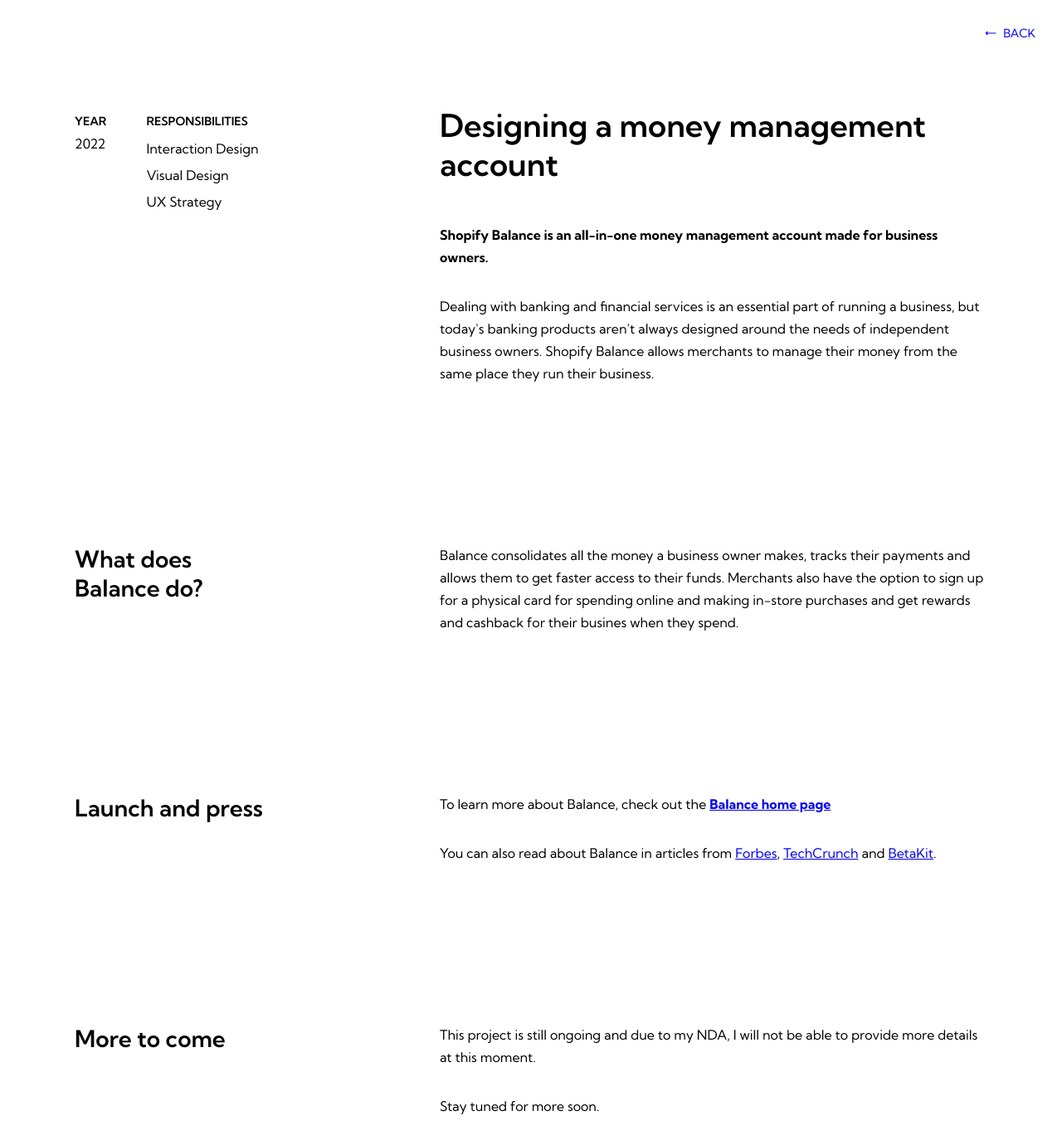
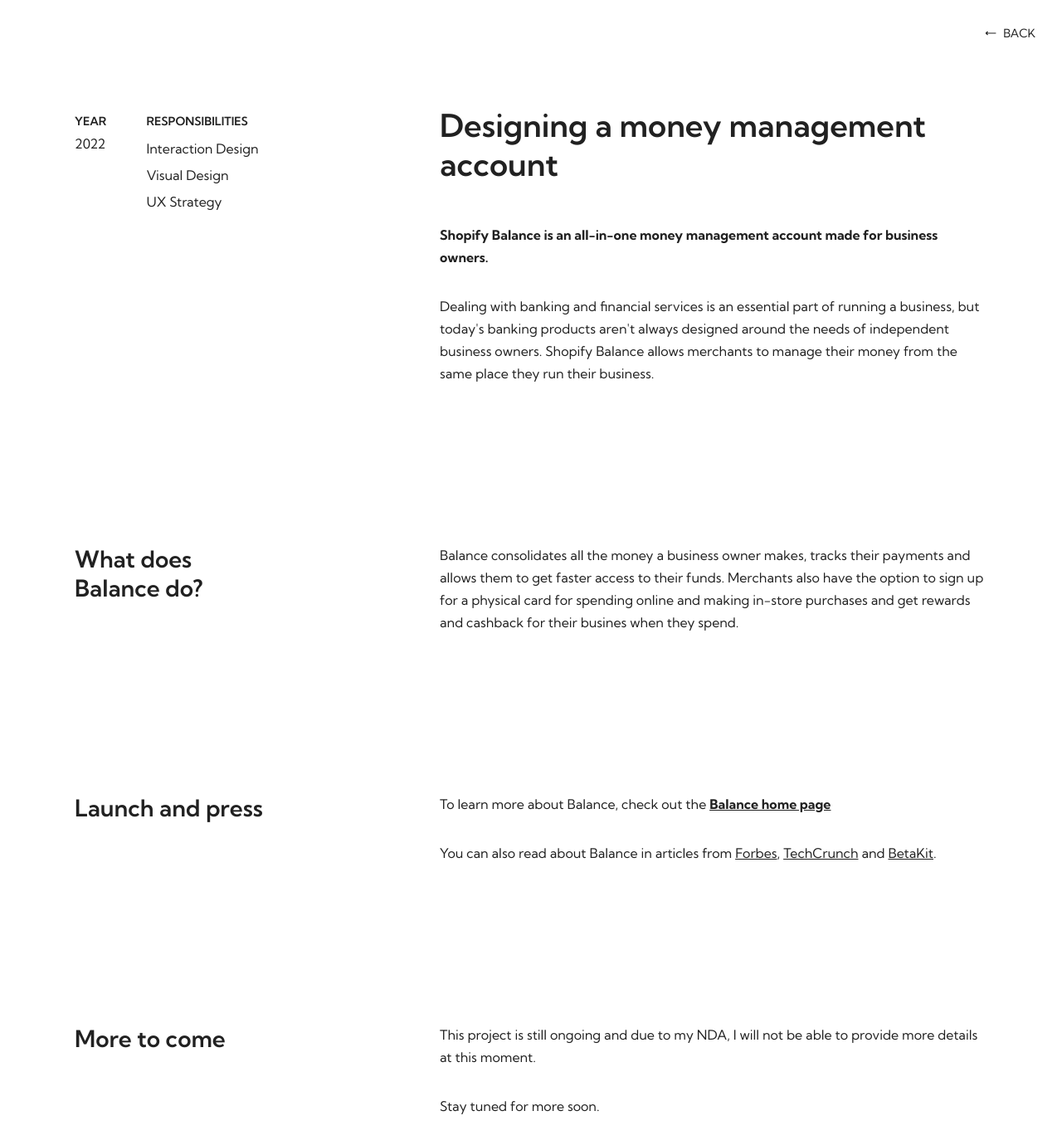
Before and after one commit to SimonMilord/sadhika-portfolio, a React (Create React App) app: page /balance in a window 1280 px wide. Shown: the top 1380 px of the page at 83% size. Built offline with nearby package versions, Linux system fonts and the light colour scheme.

Commit message:
fixed project page dm bug, added tab titles for each page

```diff
--- a/public/index.html
+++ b/public/index.html
@@ -10,34 +10,11 @@
       content="Web site created using create-react-app"
     />
     <link rel="apple-touch-icon" href="%PUBLIC_URL%/logo192.png" />
-    <!--
-      manifest.json provides metadata used when your web app is installed on a
-      user's mobile device or desktop. See https://developers.google.com/web/fundamentals/web-app-manifest/
-    -->
     <link rel="manifest" href="%PUBLIC_URL%/manifest.json" />
-    <!--
-      Notice the use of %PUBLIC_URL% in the tags above.
-      It will be replaced with the URL of the `public` folder during the build.
-      Only files inside the `public` folder can be referenced from the HTML.
-
-      Unlike "/favicon.ico" or "favicon.ico", "%PUBLIC_URL%/favicon.ico" will
-      work correctly both with client-side routing and a non-root public URL.
-      Learn how to configure a non-root public URL by running `npm run build`.
-    -->
-    <title>React App</title>
+    <title>Sadhika Billa</title>
   </head>
   <body>
     <noscript>You need to enable JavaScript to run this app.</noscript>
     <div id="root"></div>
-    <!--
-      This HTML file is a template.
-      If you open it directly in the browser, you will see an empty page.
-
-      You can add webfonts, meta tags, or analytics to this file.
-      The build step will place the bundled scripts into the <body> tag.
-
-      To begin the development, run `npm start` or `yarn start`.
-      To create a production bundle, use `npm run build` or `yarn build`.
-    -->
   </body>
 </html>
--- a/src/pages/Contact/ContactPage.jsx
+++ b/src/pages/Contact/ContactPage.jsx
@@ -12,6 +12,8 @@
     subtitle: "Like what you see? Say hello.",
     desc: "If any of my work looks interesting and you'd like to learn more about what I do and who I am, feel free to contact me. I'm always happy to learn new things and meet new people. ",
   };
+
+  document.title = "Sadhika Billa - Contact";
 
   return (
     <div className="contactPage">
--- a/src/pages/Fun/FunPage.jsx
+++ b/src/pages/Fun/FunPage.jsx
@@ -25,6 +25,8 @@
     desc: "From enrichment feeders for Orangutans to VR drumsets, I've designed and developed some really cool things.",
   };
 
+  document.title = "Sadhika Billa - Fun";
+
   return (
     <div className="funPage">
       <Header activePage="funPage" />
--- a/src/pages/Intro/IntroPage.jsx
+++ b/src/pages/Intro/IntroPage.jsx
@@ -9,6 +9,7 @@
     subtitle:
       "I'm a Product Designer with a background in Computer Science and Interactive Media.",
   };
+  document.title = "Sadhika Billa - Intro";
 
   return (
     <div className="introPage">
--- a/src/pages/Main/MainPage.jsx
+++ b/src/pages/Main/MainPage.jsx
@@ -20,6 +20,8 @@
     console.log("the theme is: "+ theme)
     console.log("the current theme is: " + currTheme);
   };
+
+  document.title = "Sadhika Billa";
 
   return (
     <>
--- a/src/pages/Projects/Balance/Balance.jsx
+++ b/src/pages/Projects/Balance/Balance.jsx
@@ -17,6 +17,7 @@
     final: "",
     final2: "",
   };
+  document.title = "Sadhika Billa - Balance";
 
   return (
     <div className="project balance">
--- a/src/pages/Projects/Billing/Billing.jsx
+++ b/src/pages/Projects/Billing/Billing.jsx
@@ -26,6 +26,8 @@
     final2:
       "",
   };
+
+  document.title = "Sadhika Billa - Billing";
 
   return (
     <div className="project billing">
--- a/src/pages/Projects/SalesTax/SalesTax.jsx
+++ b/src/pages/Projects/SalesTax/SalesTax.jsx
@@ -25,6 +25,8 @@
     final2:
       "This redesign paved the way for new features and functionality and  has helped influence the future direction of Sales Tax at Shopify.",
   };
+
+  document.title = "Sadhika Billa - Sales Tax";
 
   return (
     <div className="project salesTax">
--- a/src/pages/Projects/TaxLiab/TaxLiab.jsx
+++ b/src/pages/Projects/TaxLiab/TaxLiab.jsx
@@ -24,6 +24,8 @@
     final2:
       "In the first month of launch, hundreds of thousands of tax registrations were added and we've seen a reduction in the gap of outstanding liabilities. Our product also has a high conversion rate of over 30%.",
   };
+
+  document.title = "Sadhika Billa - Tax Liability";
 
   return (
     <div className="project taxLiab">
--- a/src/pages/Projects/project.scss
+++ b/src/pages/Projects/project.scss
@@ -4,9 +4,11 @@
 .project {
   padding: 2rem;
   background-color: #FFF;
+  color: $font-lm;
   .top {
     @include display-flex(row,flex-end,center);
     &__link {
+      color: $font-lm;
       text-decoration: none;
       text-transform: uppercase;
       font-size: 14px;
@@ -15,6 +17,7 @@
       .arrowIcon {
         height: 16px;
         margin-right: 0.5rem;
+        color: $font-lm;
       }
     }
   }
@@ -89,6 +92,10 @@
         line-height: 27px;
         margin-bottom: 2rem;
 
+        a {
+          color: $font-lm;
+        }
+
         &--bold {
           font-weight: bold;
         }
--- a/src/pages/Work/WorkPage.jsx
+++ b/src/pages/Work/WorkPage.jsx
@@ -25,6 +25,9 @@
     title: "Work",
     subtitle: "Take a peek at some of my work.",
   };
+
+  document.title = "Sadhika Billa - Work";
+
   return (
     <div className="workPage">
       <Header activePage="workPage" />
```
